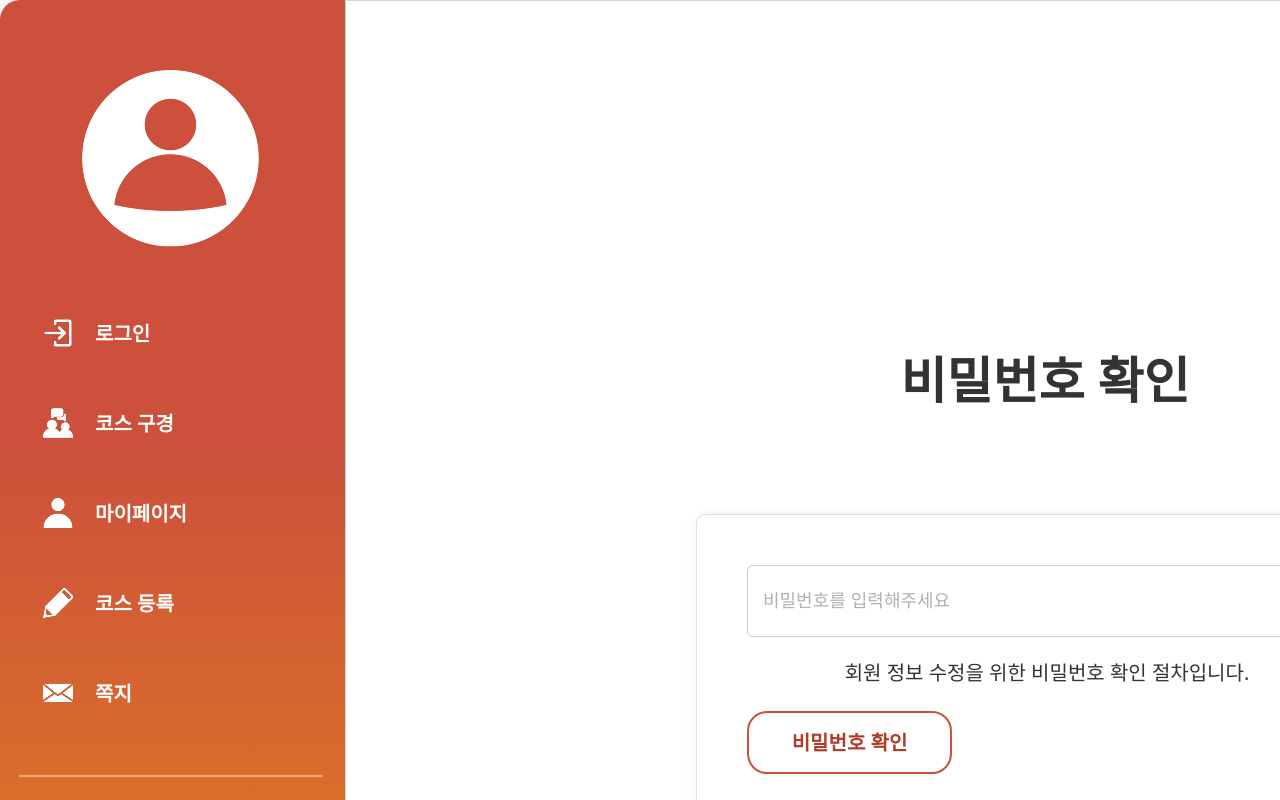
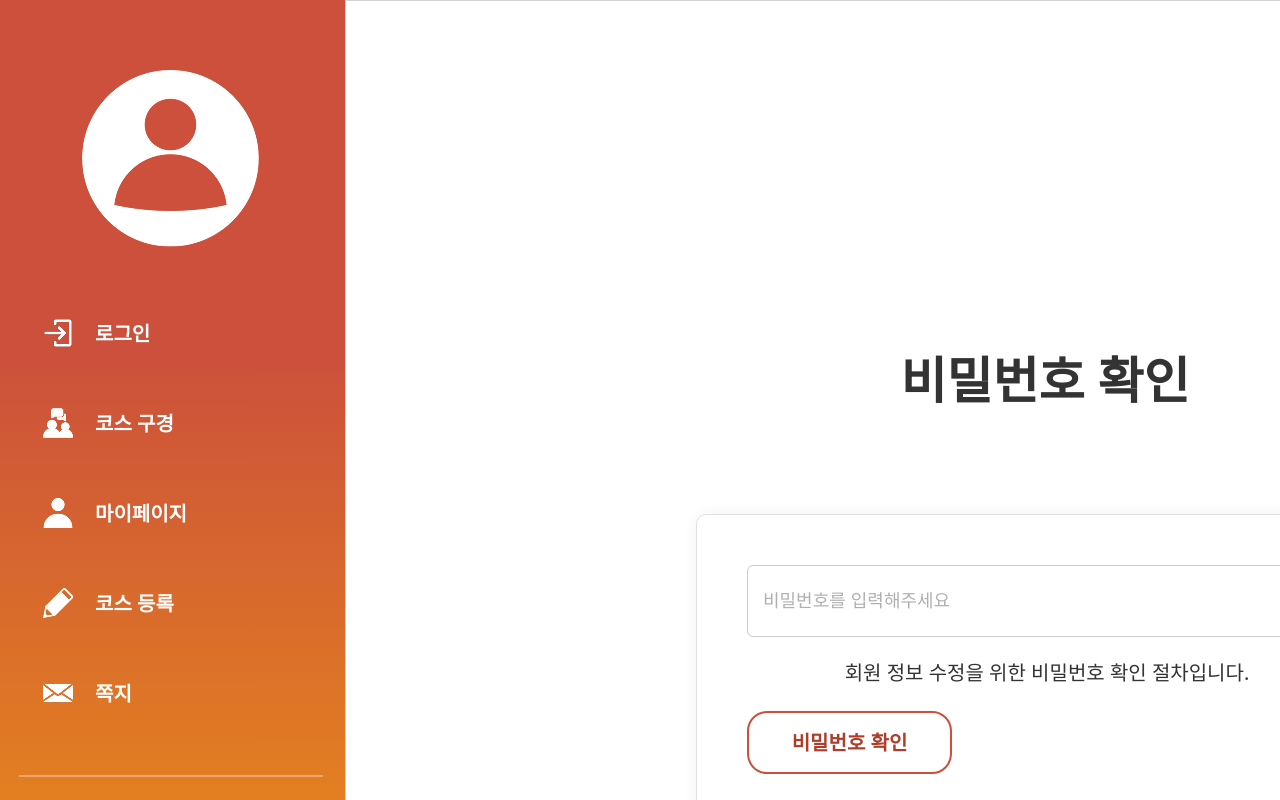
Before and after one commit to KimSeongeun12/eatPlanFront, a Next.js app: page /myInfoPasswd in a window 1280 px wide. Shown: the top 800 px of the page. Built offline with nearby package versions, Linux system fonts and the light colour scheme.

Commit message:
성은님 진짜 내가 백엔드 다할테니까 다음 조 같이해요

```diff
--- a/src/app/mainCss.css
+++ b/src/app/mainCss.css
@@ -9,17 +9,20 @@
 
 .leftMenu {
     width: 345px;
-    height: 1080px;
+   flex: 0 0 345px;
+    /*height: 1080px;
     left: 0px;
-    top: 0px;
+    top: 0px;*/
     background: linear-gradient(360deg, rgba(255, 187, 0, 0.5) 0%, rgba(129, 34, 17, 0) 58.65%), #CC503B;
-    border-radius: 20px 0px 0px 20px;
+   /* border-radius: 20px 0px 0px 20px;*/
 }
 
 .rightMenu {
-    float: right;
+    flex: 1;
+    padding: 20px;
+    /*float: right;
     width: 1450px;
-    height: 1080px;
+    height: 1080px;*/
     box-sizing: border-box;
     background: #fff;
 }
--- a/src/app/report/[report_idx]/page.jsx
+++ b/src/app/report/[report_idx]/page.jsx
@@ -8,9 +8,9 @@ import './reportDetail.css';
 export default function ReportDetailPage() {
     return (
         <div className="main-container">
-            <LeftMenu />
-            <div className="right-menu">
-            <ReportDetail />
+            <LeftMenu/>
+            <div className="rightMenu">
+                <ReportDetail/>
             </div>
         </div>
     );
```
Also changed, not shown: src/app/report/[report_idx]/reportDetail.css (+7 -11 lines), src/app/report/page.jsx (+9 -7 lines).
